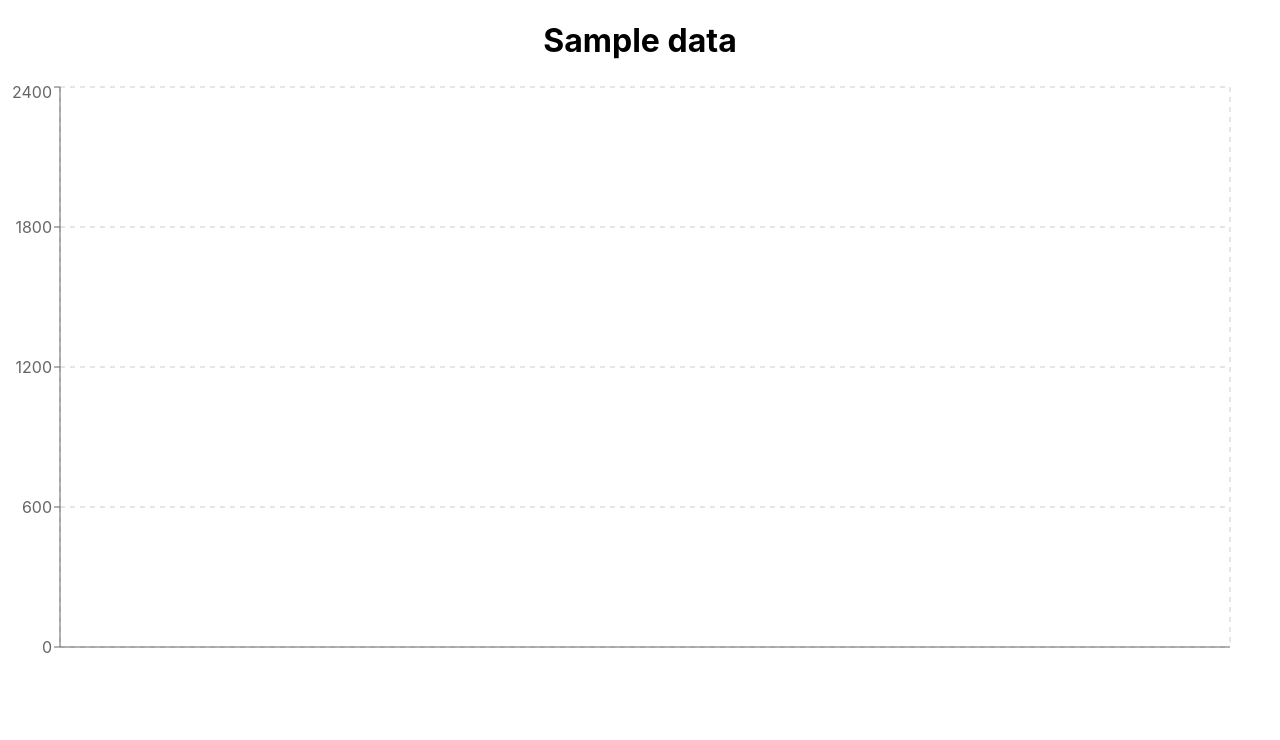
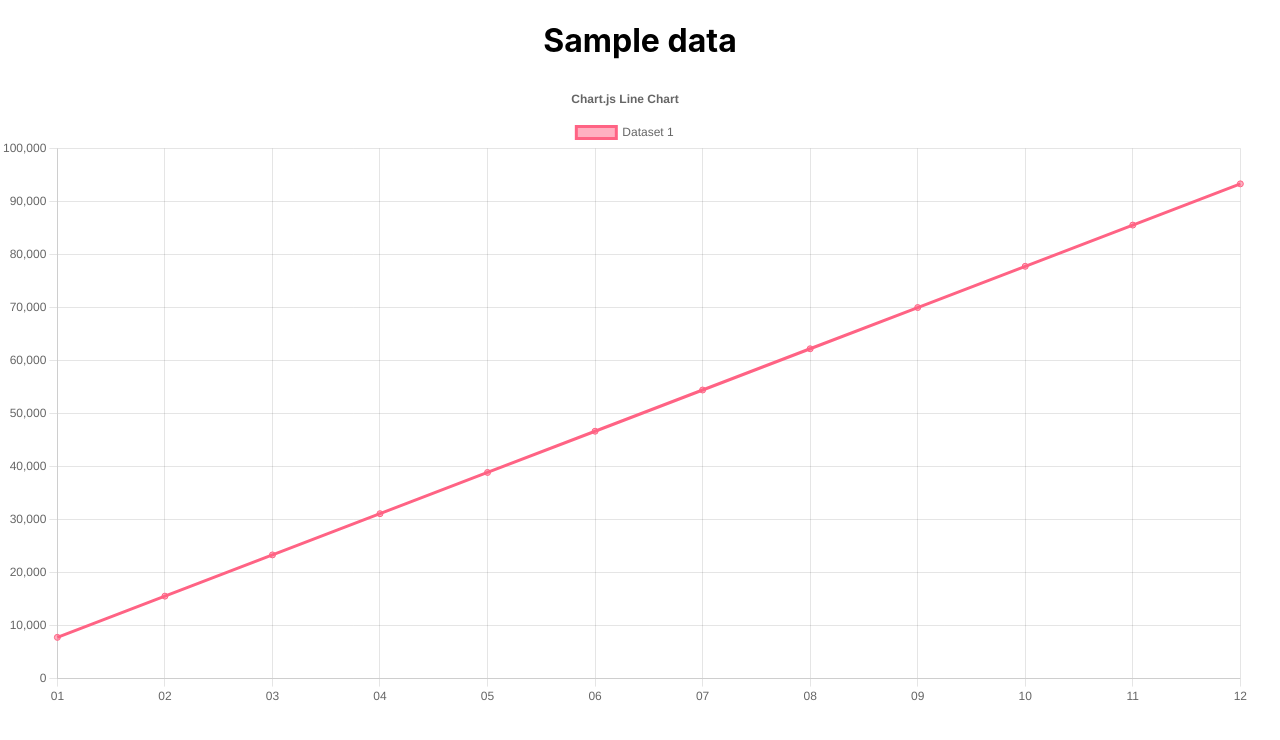
Before and after one commit to b-rad-c/metric-money, a React (Create React App) app: page / in a window 1280 px wide. Shown: the top 740 px of the page. Built offline with nearby package versions, Linux system fonts and the light colour scheme.

Commit message:
reorganize, add date library

```diff
--- a/package.json
+++ b/package.json
@@ -6,10 +6,12 @@
     "@testing-library/jest-dom": "^5.16.1",
     "@testing-library/react": "^12.1.2",
     "@testing-library/user-event": "^13.5.0",
+    "chart.js": "^3.7.0",
+    "date-fns": "^2.28.0",
     "react": "^17.0.2",
+    "react-chartjs-2": "^4.0.1",
     "react-dom": "^17.0.2",
     "react-scripts": "5.0.0",
-    "recharts": "^2.1.8",
     "web-vitals": "^2.1.4"
   },
   "scripts": {
--- a/src/App.js
+++ b/src/App.js
@@ -1,23 +1,5 @@
 import './App.css';
-import { LineChart, Line, CartesianGrid, XAxis, YAxis, Tooltip } from 'recharts';
-import { testData } from './Lib';
-
-const dateFormatter = input => {
-  let date = new Date(input)
-  return date.getMonth() + ' ' + date.getDate()
-};
-
-
-//types: 'basis' | 'basisClosed' | 'basisOpen' | 'linear' | 'linearClosed' | 'natural' | 'monotoneX' | 'monotoneY' | 'monotone' | 'step' | 'stepBefore' | 'stepAfter'
-const renderLineChart = (
-  <LineChart width={1250} height={600} data={testData} margin={{ top: 5, right: 20, bottom: 5, left: 0 }}>
-    <Line type="natural" dataKey="amount" stroke="#8884d8" dot={false}/>
-    <CartesianGrid stroke="#ccc" strokeDasharray="5 5" />
-    <XAxis dataKey="label" type="number" scale="time" domain={[testData[0].label, testData[testData.length - 1].label]} tickFormatter={dateFormatter}/>
-    <YAxis />
-    <Tooltip />
-  </LineChart>
-);
+import { StreamingChart } from './components/StreamingChart';
 
 
 
@@ -26,8 +8,7 @@ function App() {
     <div className="App">
       <h1>Sample data</h1>
       <div style={{height: "600px", width: "1250px"}}>
-        {/*<MyResponsiveLine data={sampleData}/>*/}
-        {renderLineChart}
+        <StreamingChart />
       </div>
     </div>
   );
--- a/src/Lib.js
+++ /dev/null
@@ -1,36 +0,0 @@
-const testData = [
-    {
-      label: "2019-10-20T04:00:00Z",
-      amount: 2400,
-    },
-    {
-      label: "2019-10-21T04:00:00Z",
-      amount: 2210,
-    },
-    {
-      label: "2019-10-22T04:00:00Z",
-      amount: 2290,
-    },
-    /*{
-      label: 'April',
-      amount: 2000,
-    },
-    {
-      label: 'May',
-      amount: 2181,
-    },
-    {
-      label: 'Jun',
-      amount: 2500,
-    },
-    {
-      label: 'July',
-      amount: 2100,
-    },*/
-  ];
-
-  function generate1() {
-
-  }
-
-  export { testData }
--- /dev/null
+++ b/src/components/StreamingChart.js
@@ -0,0 +1,61 @@
+import React from 'react';
+import { sampleYear } from './StreamingSimulator';
+
+import {
+  Chart as ChartJS,
+  CategoryScale,
+  LinearScale,
+  PointElement,
+  LineElement,
+  Title,
+  Tooltip,
+  Legend,
+} from 'chart.js';
+
+import { Line } from 'react-chartjs-2';
+
+ChartJS.register(
+  CategoryScale,
+  LinearScale,
+  PointElement,
+  LineElement,
+  Title,
+  Tooltip,
+  Legend
+);
+
+const sample = sampleYear()
+
+
+export const data = {
+  labels: sample.labels,
+  datasets: [
+    {
+      label: 'Dataset 1',
+      data: sample.data,
+      borderColor: 'rgb(255, 99, 132)',
+      backgroundColor: 'rgba(255, 99, 132, 0.5)',
+    }
+  ],
+};
+
+export const options = {
+  responsive: true,
+  plugins: {
+    legend: {
+      position: 'top',
+    },
+    title: {
+      display: true,
+      text: 'Chart.js Line Chart',
+    },
+  },
+};
+
+
+
+function StreamingChart() {
+  return (<Line options={options} data={data} />);
+}
+
+export { StreamingChart }
--- /dev/null
+++ b/src/components/StreamingSimulator.js
@@ -0,0 +1,32 @@
+import { add, format } from 'date-fns'
+
+export const secPer = {
+    Min: 60,
+    Hour: 3600,
+    Day: 86400,
+    Year: 31536000
+}
+
+export function sampleYear() {
+    const inPerSec   = .004
+    const outPerSec  = .001
+
+    let outputData = []
+    let outputLabels = []
+
+    let date = new Date('Jan 01, 2021')
+
+    let balance = 0;
+
+    for (let i = 0; i < 12; i++) {
+        console.log(date)
+        balance += (inPerSec * secPer.Day * 30) - (outPerSec * secPer.Day * 30)
+
+        outputData.push(balance)
+        outputLabels.push(format(date, 'MM'))
+
+        date = add(date, {months: 1})
+    }
+
+    return {data: outputData, labels: outputLabels}
+}
--- a/src/index.js
+++ b/src/index.js
@@ -2,7 +2,6 @@ import React from 'react';
 import ReactDOM from 'react-dom';
 import './index.css';
 import App from './App';
-import reportWebVitals from './reportWebVitals';
 
 ReactDOM.render(
   <React.StrictMode>
@@ -10,8 +9,3 @@ ReactDOM.render(
   </React.StrictMode>,
   document.getElementById('root')
 );
-
-// If you want to start measuring performance in your app, pass a function
-// to log results (for example: reportWebVitals(console.log))
-// or send to an analytics endpoint. Learn more: https://bit.ly/CRA-vitals
-reportWebVitals();
--- a/src/reportWebVitals.js
+++ /dev/null
@@ -1,13 +0,0 @@
-const reportWebVitals = onPerfEntry => {
-  if (onPerfEntry && onPerfEntry instanceof Function) {
-    import('web-vitals').then(({ getCLS, getFID, getFCP, getLCP, getTTFB }) => {
-      getCLS(onPerfEntry);
-      getFID(onPerfEntry);
-      getFCP(onPerfEntry);
-      getLCP(onPerfEntry);
-      getTTFB(onPerfEntry);
-    });
-  }
-};
-
-export default reportWebVitals;
```
Also changed, not shown: src/setupTests.js (deleted, +0 -5 lines), 2 other files (tests, documents, lock files or other folders).
